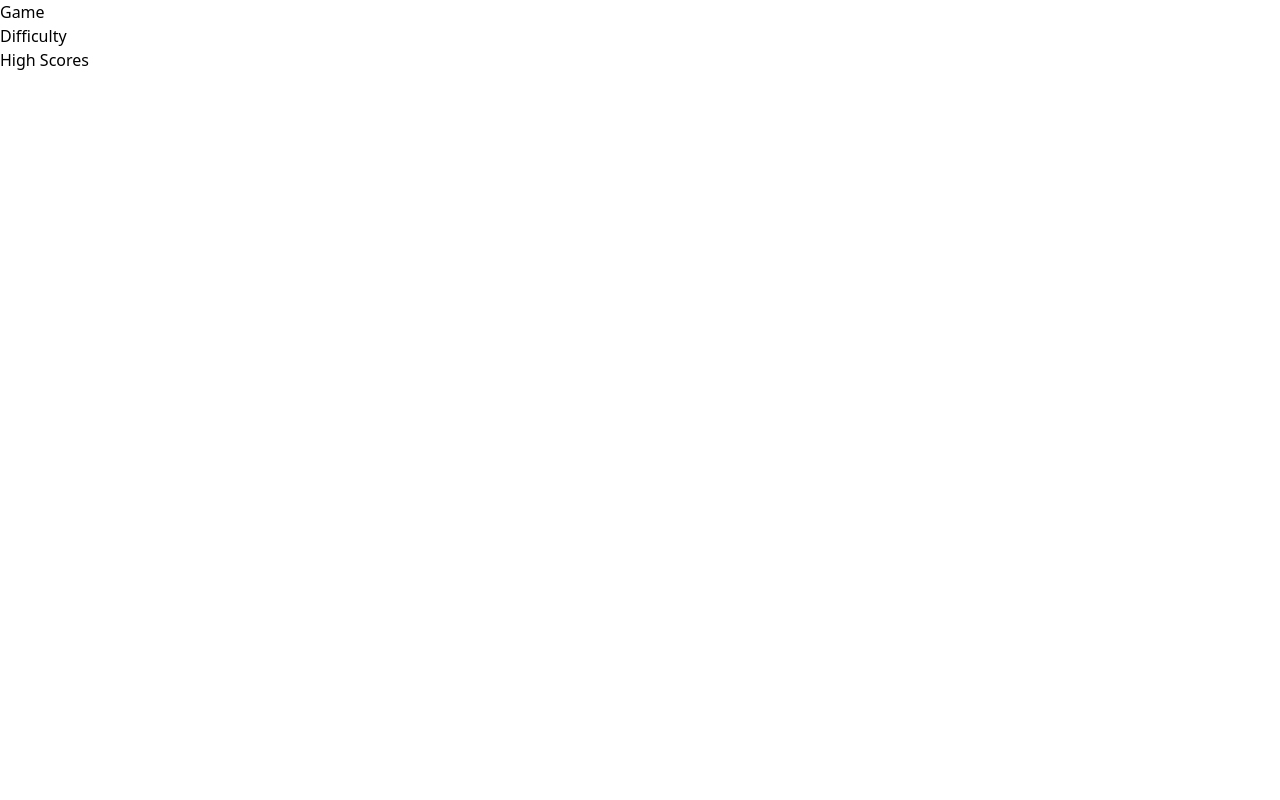
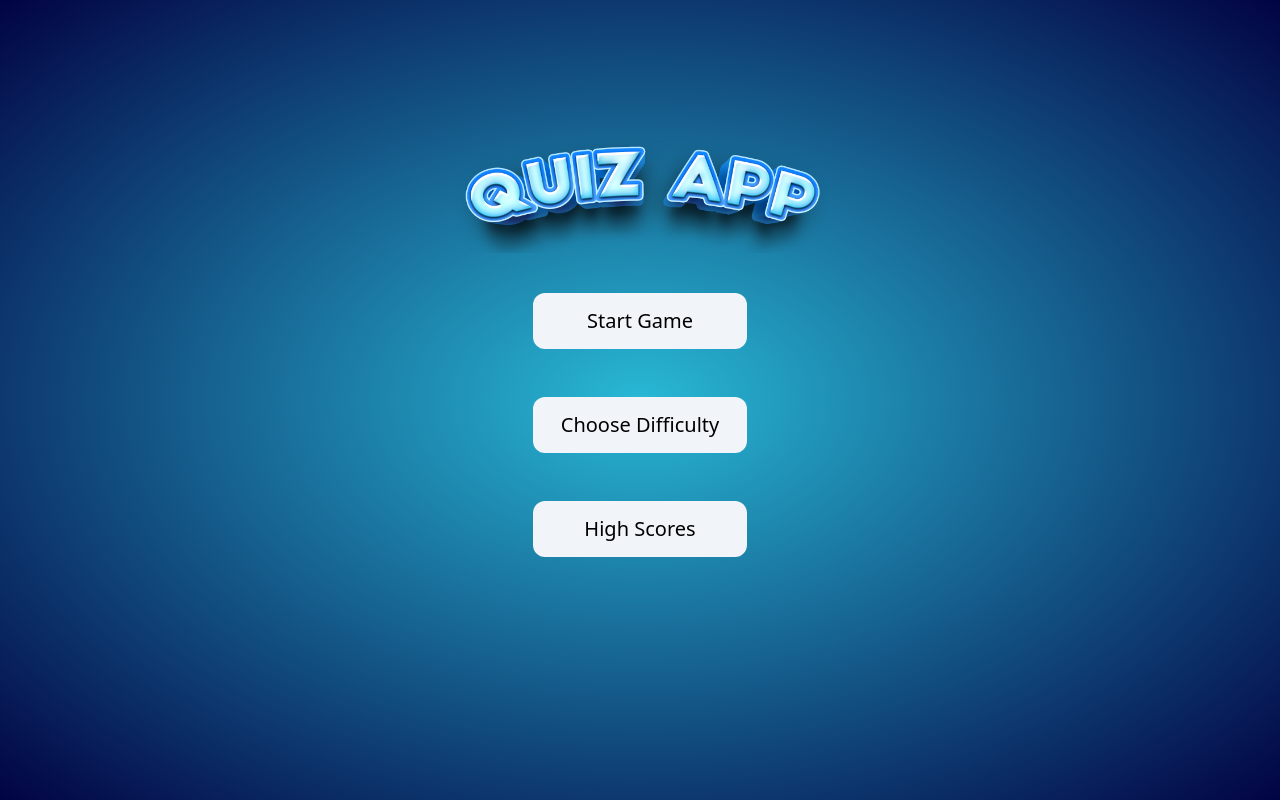
Before and after one commit to AMHBI/Quiz-App, a website: page src/index.html in a window 1280 px wide. Drawn offline with Linux system fonts and the light colour scheme.

Commit message:
add elements and styles to index.html

```diff
--- a/css/input.css
+++ b/css/input.css
@@ -1,3 +1,12 @@
 @tailwind base;
 @tailwind components;
 @tailwind utilities;
+
+.index-menu {
+    @apply flex flex-col items-center justify-between gap-12
+     *:bg-slate-100 *:w-2/3 md:*:w-1/4 *:h-[7dvh] *:flex
+     *:items-center *:justify-center *:rounded-xl *:text-xl *:font-medium
+      *:transition-colors *:duration-300
+      hover:*:bg-orange-600 hover:*:text-white
+      hover:*:shadow-2xl hover:*:shadow-orange-800/70
+}
--- a/src/index.html
+++ b/src/index.html
@@ -10,12 +10,14 @@
         <link rel="icon" href="../assets/icons/fav.svg">
         <title>Quiz App</title>
     </head>
-    <body>
-        <ul>
-            <li class="" ><a href="./game.html">Game</a></li>
-            <li class="" ><a href="./dificullty.html">Difficulty</a></li>
-            <li class="" ><a href="./score.html">High Scores</a></li>
-        </ul>
+    <body class="bg-back-grad w-11/12 md:w-2/3 text-center min-h-screen mx-auto pt-[15dvh]">
+        <img src="../assets/pics/quiz-title.png" alt="quiz-title" class="w-full md:w-1/2 mx-auto mb-14 md:mb-10">
+        <div class="index-menu">
+
+            <button href="./game.html">Start Game</button>
+            <button href="./dificullty.html">Choose Difficulty</button>
+            <button href="./score.html">High Scores</button>
+        </div>
         <script src=""></script>
     </body>
 </html>
--- a/tailwind.config.js
+++ b/tailwind.config.js
@@ -1,8 +1,12 @@
 /** @type {import('tailwindcss').Config} */
 module.exports = {
-  content: ["./src/*.{html}","./js/*.{js}"],
+  content: ["./src/*.html", "./js/*.js"],
   theme: {
-    extend: {},
+    extend: {
+      backgroundImage: {
+        "back-grad": "radial-gradient(#28b8d5,#020344)",
+      },
+    },
   },
   plugins: [],
-}
+};
```
Also changed, not shown: assets/pics/quiz-title.png (added), css/main.css.
